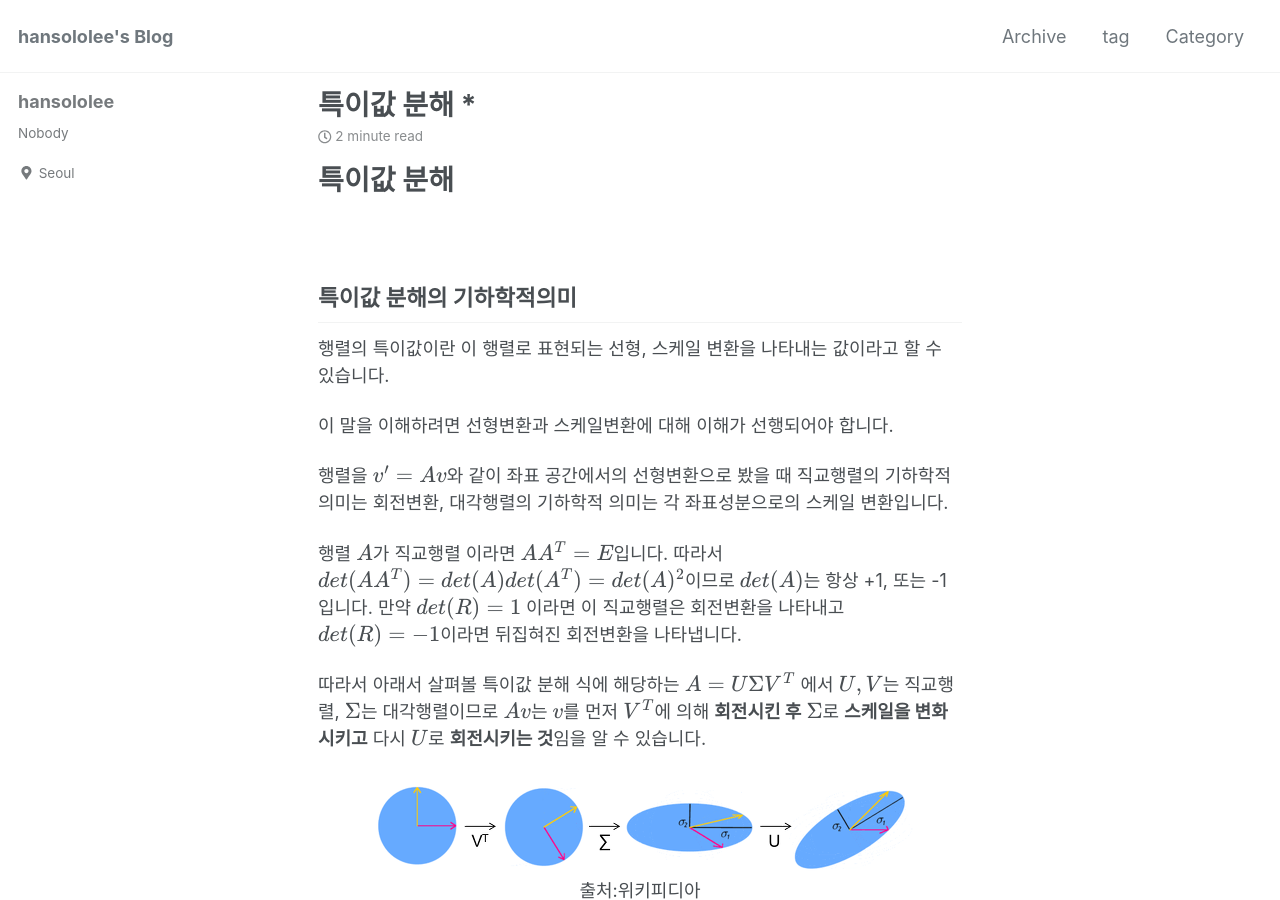
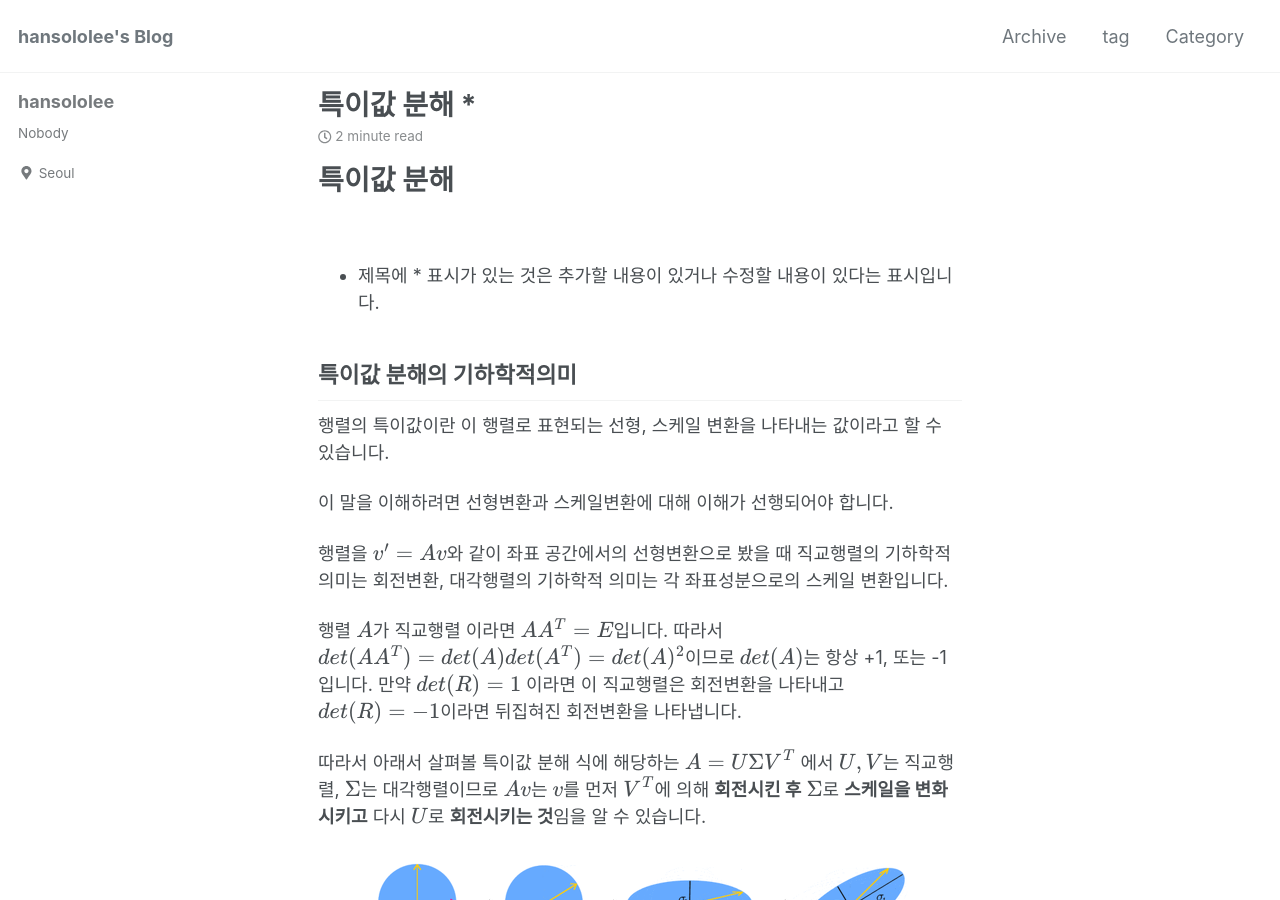
Before and after one commit to arisongha/hansololee.github.io, a Jekyll site: the page built from _posts/2019-01-14-svd.md, in a window 1280 px wide and 900 px high. Built offline with Jekyll 4.4.1, drawn with Linux system fonts in a browser that asks for light colours; cached includes are drawn as plain includes; nearby versions of some CDN libraries; formulas are drawn with MathJax 3.

Commit message:
Update 2019-01-14-svd.md

```diff
--- a/_posts/2019-01-14-svd.md
+++ b/_posts/2019-01-14-svd.md
@@ -10,6 +10,8 @@ categories:
 
 # 특이값 분해
 <br/>
+- 제목에 * 표시가 있는 것은 추가할 내용이 있거나 수정할 내용이 있다는 표시입니다.
+
 ## 특이값 분해의 기하학적의미
 
 행렬의 특이값이란 이 행렬로 표현되는 선형, 스케일 변환을 나타내는 값이라고 할 수 있습니다.
```
